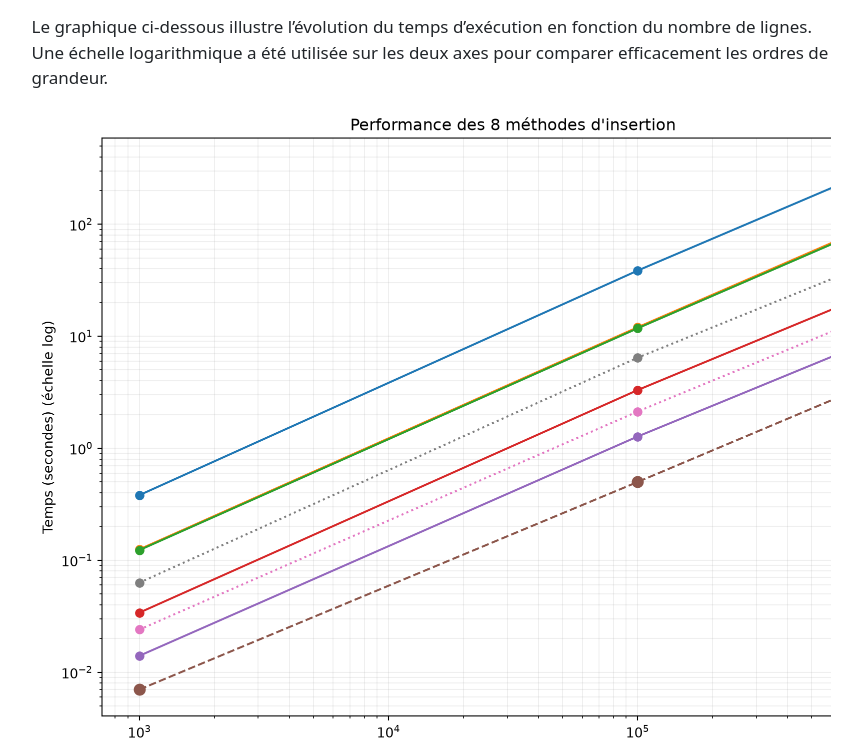
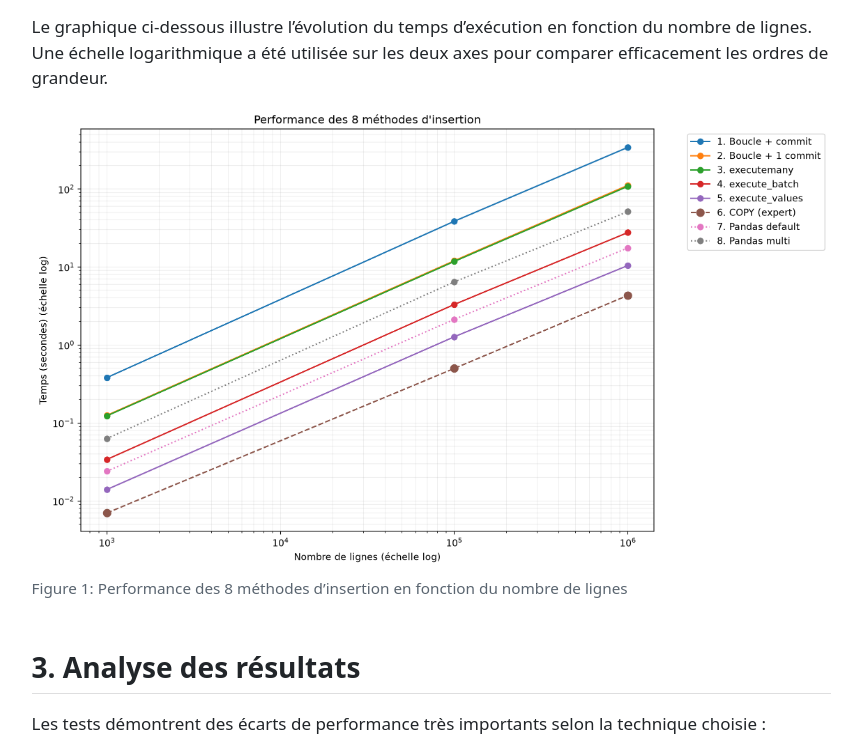
Before and after one commit to merazig/data-insertion, a plain HTML site: page index.html in a window 1280 px wide. Shown: the part 766-1511 px from the top of the page, without its empty margins (209-1071 px from the left). Drawn offline with Linux system fonts and the light colour scheme.

Commit message:
width img modified

```diff
--- a/index.html
+++ b/index.html
@@ -138,7 +138,7 @@ ul.task-list li input[type="checkbox"] {
 <div id="fig-performance" class="quarto-float quarto-figure quarto-figure-center anchored">
 <figure class="quarto-float quarto-float-fig figure">
 <div aria-describedby="fig-performance-caption-0ceaefa1-69ba-4598-a22c-09a6ac19f8ca">
-<img src="analyse_files/figure-html/fig-performance-output-1.png" width="1146" height="662" class="figure-img">
+<img src="analyse_files/figure-html/fig-performance-output-1.png" width= "100%" class="figure-img">
 </div>
 <figcaption class="quarto-float-caption-bottom quarto-float-caption quarto-float-fig" id="fig-performance-caption-0ceaefa1-69ba-4598-a22c-09a6ac19f8ca">
 Figure&nbsp;1: Performance des 8 méthodes d’insertion en fonction du nombre de lignes
```
